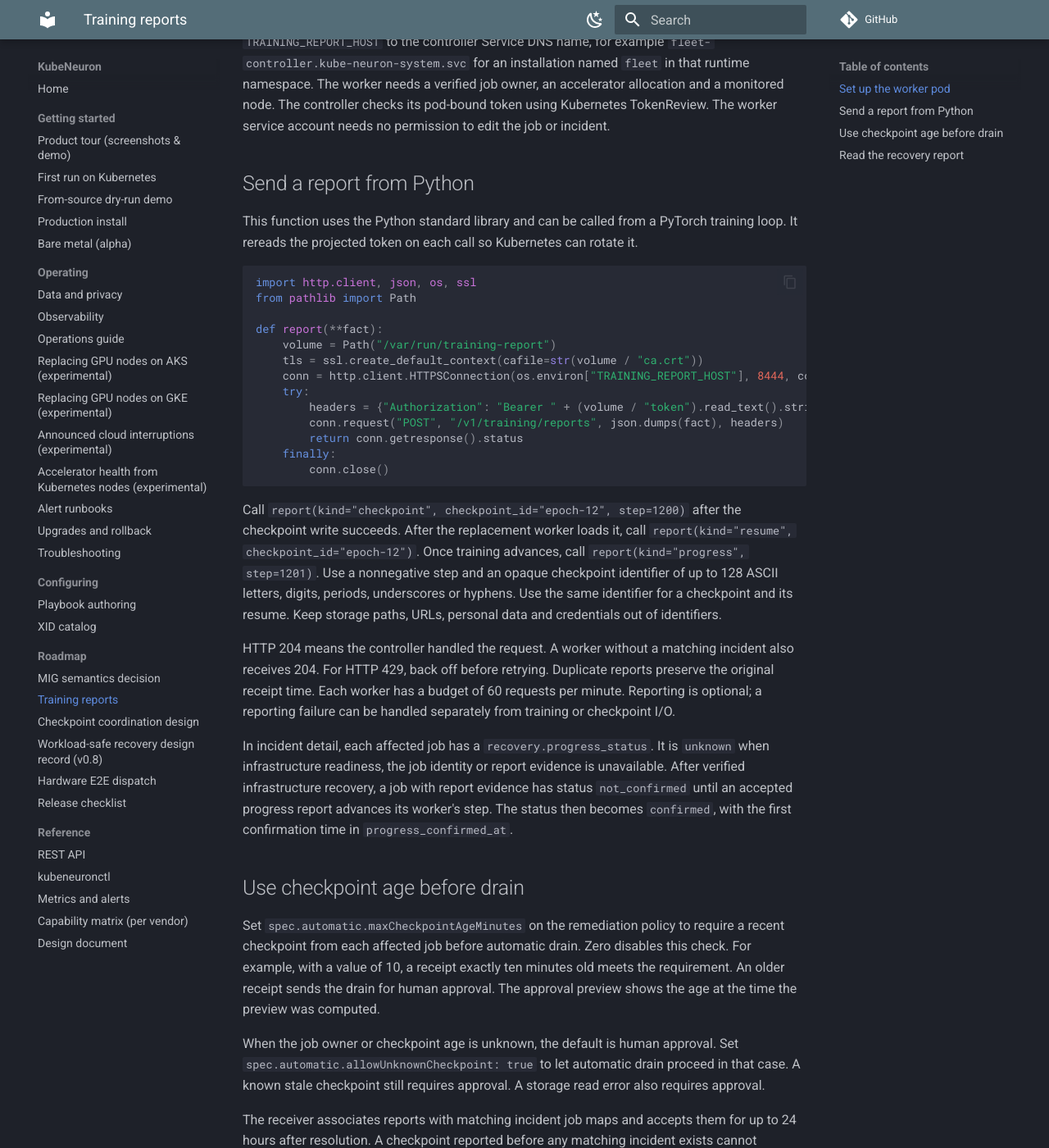
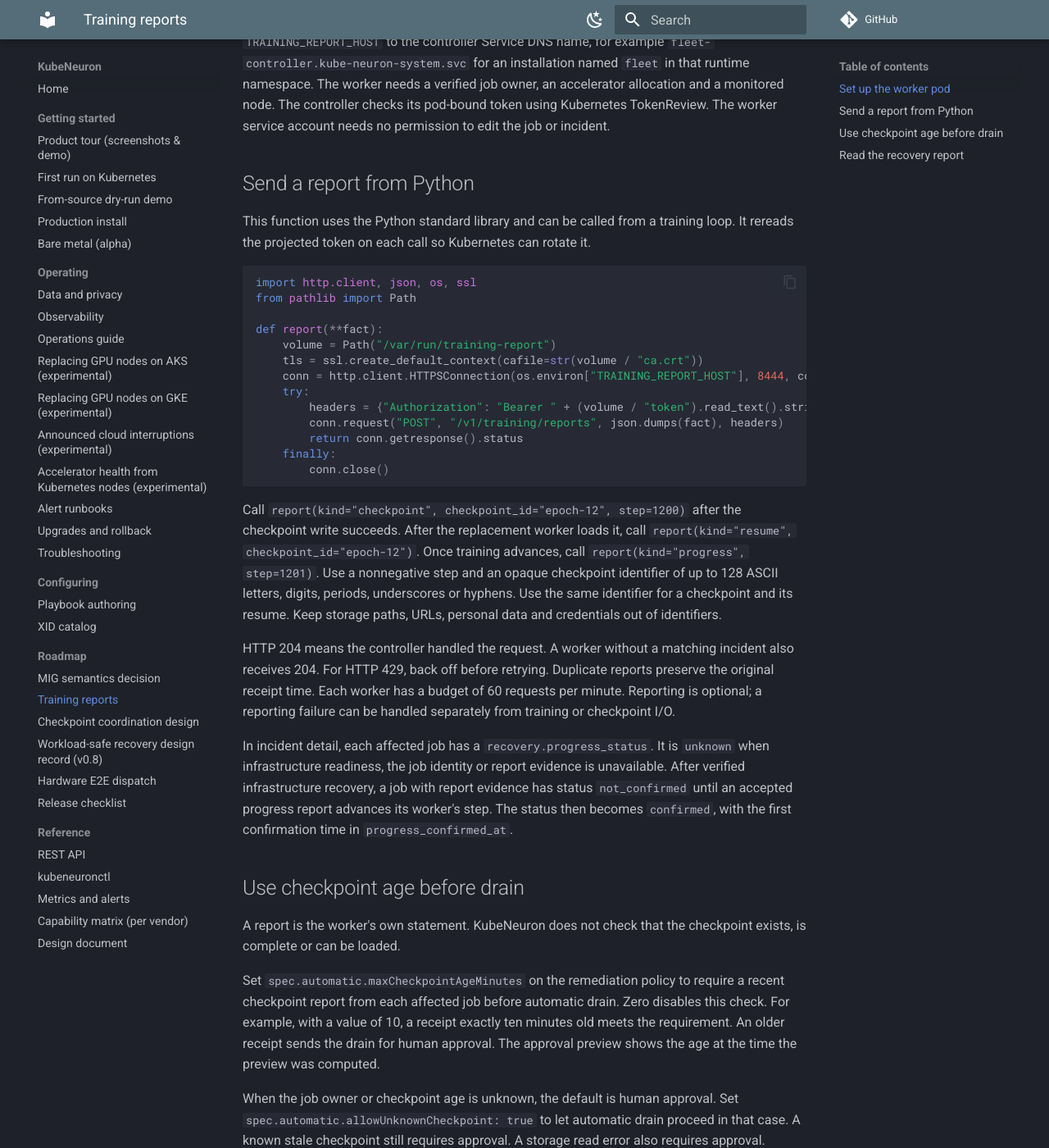
Before and after one commit to kubeneuron/kubeneuron, an MkDocs documentation site: the page built from docs/training-reports.md, in a window 1280 px wide and 1400 px high, scrolled down 907 px. Shown: the whole window at 82% size. Built offline with MkDocs 1.6.1 and Material for MkDocs 9.7.7, drawn with Linux system fonts in a browser that asks for light colours; comment, search, counter and statistics services are not loaded.

Commit message:
Clarify worker attestations, retention and training report test coverage
Signed-off-by: Andrii Petruk <andrey.petruk@gmail.com>

````diff
--- a/docs/training-reports.md
+++ b/docs/training-reports.md
@@ -28,7 +28,7 @@ Mount it read-only at `/var/run/training-report` in the worker container. Set `T
 
 ## Send a report from Python
 
-This function uses the Python standard library and can be called from a PyTorch training loop. It rereads the projected token on each call so Kubernetes can rotate it.
+This function uses the Python standard library and can be called from a training loop. It rereads the projected token on each call so Kubernetes can rotate it.
 
 ```python
 import http.client, json, os, ssl
@@ -54,7 +54,9 @@ In incident detail, each affected job has a `recovery.progress_status`. It is `u
 
 ## Use checkpoint age before drain
 
-Set `spec.automatic.maxCheckpointAgeMinutes` on the remediation policy to require a recent checkpoint from each affected job before automatic drain. Zero disables this check. For example, with a value of 10, a receipt exactly ten minutes old meets the requirement. An older receipt sends the drain for human approval. The approval preview shows the age at the time the preview was computed.
+A report is the worker's own statement. KubeNeuron does not check that the checkpoint exists, is complete or can be loaded.
+
+Set `spec.automatic.maxCheckpointAgeMinutes` on the remediation policy to require a recent checkpoint report from each affected job before automatic drain. Zero disables this check. For example, with a value of 10, a receipt exactly ten minutes old meets the requirement. An older receipt sends the drain for human approval. The approval preview shows the age at the time the preview was computed.
 
 When the job owner or checkpoint age is unknown, the default is human approval. Set `spec.automatic.allowUnknownCheckpoint: true` to let automatic drain proceed in that case. A known stale checkpoint still requires approval. A storage read error also requires approval.
 
````
Also changed, not shown: docs/data-and-privacy.md (+1 -1 lines), docs/reference-capabilities.md (+1 -0 lines).
